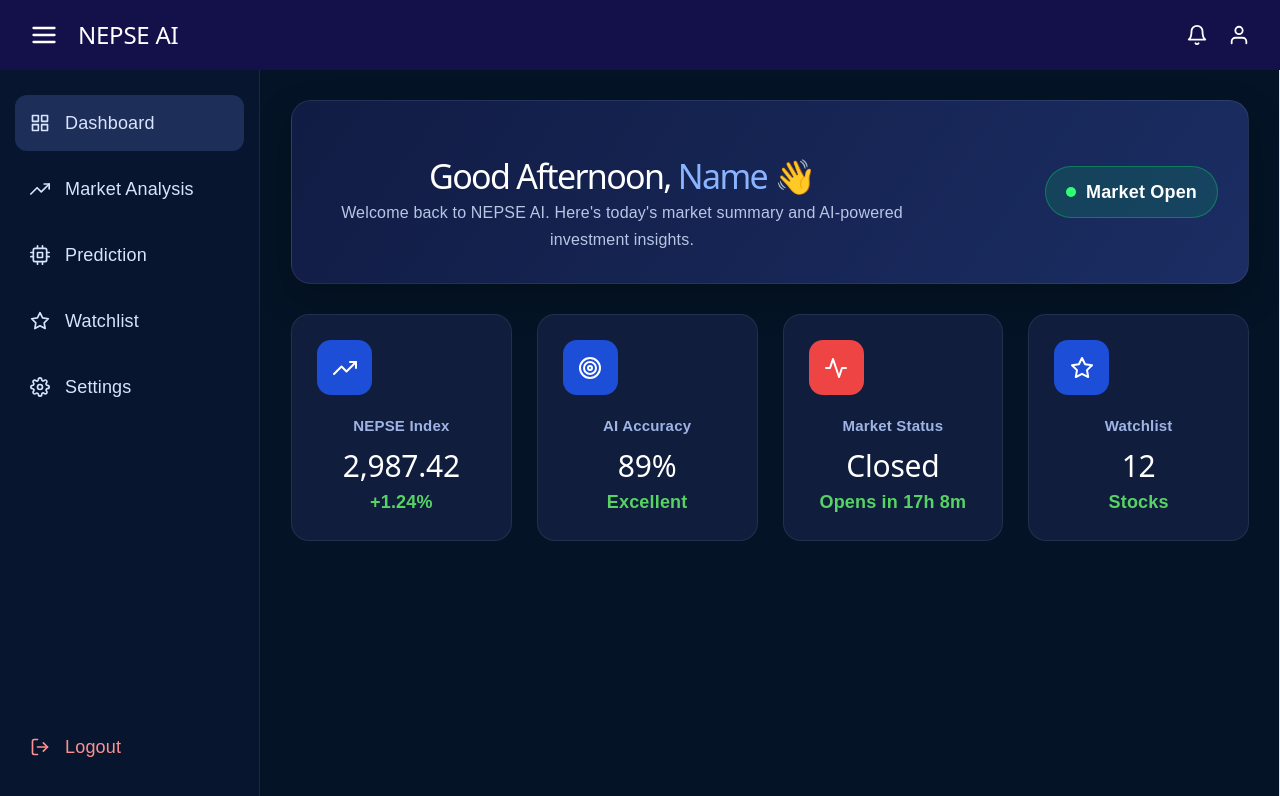
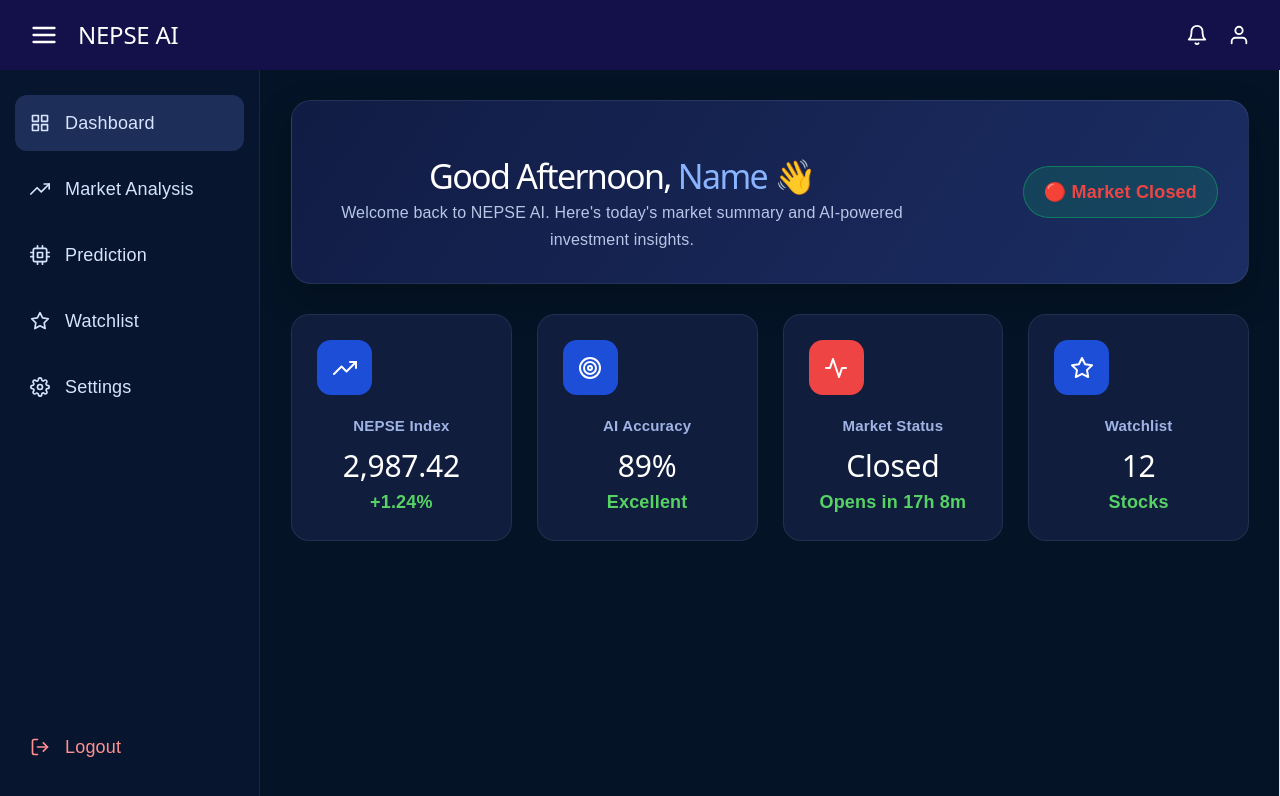
Before and after one commit to prem231631/NEPSE-AI-Web-Application, a React (Vite) app: page /dashboard in a window 1280 px wide. Shown: the top 796 px of the page. Built offline with nearby package versions, Linux system fonts and the light colour scheme.

Commit message:
Market Status Changed in WelcomeBanner Also with seperate utils 'marketStatus.js' containing time logic and directly MarketStatus imported in both welcomebanner and summarycard

```diff
--- a/src/components/SummaryCards.jsx
+++ b/src/components/SummaryCards.jsx
@@ -4,75 +4,13 @@ import {
   FiActivity,
   FiStar
 } from "react-icons/fi";
+import {getMarketStatus} from "../utils/marketStatus";
 
 import "../styles/summaryCards.css";
 
 function SummaryCards() {
-    const now = new Date();
 
-    const nepalTime = new Date(
-        now.toLocaleString("en-US", {
-            timeZone: "Asia/Kathmandu",
-        })
-    );
-
-    const day = nepalTime.getDay();      // 0 = Sunday, 6 = Saturday
-    const hour = nepalTime.getHours();
-    const minute = nepalTime.getMinutes();
-
-    const currentMinutes = hour * 60 + minute;
-
-    const marketOpenTime = 11*60;
-    const marketCloseTime= 15*60;
-
-    const isWeekday=day >=1 && day <=5;
-
-    let marketOpen = false;
-    let marketStatus = "";
-    let marketMessage = "";
-
-    if (isWeekday && currentMinutes >= marketOpenTime && currentMinutes < marketCloseTime) {
-
-        marketOpen = true;
-        marketStatus = "Open";
-
-        const remaining = marketCloseTime - currentMinutes;
-
-        const h = Math.floor(remaining / 60);
-        const m = remaining % 60;
-
-        marketMessage = `Closes in ${h}h ${m}m`;
-
-    }
-    else {
-
-        marketStatus = "Closed";
-        let nextOpen = new Date(nepalTime);
-        if (isWeekday && currentMinutes < marketOpenTime) {
-            nextOpen.setHours(11,0,0,0);
-        }
-        else {
-            nextOpen.setDate(nextOpen.getDate()+1);
-
-            while(nextOpen.getDay()===0 || nextOpen.getDay()===6){
-                nextOpen.setDate(nextOpen.getDate()+1);
-            }
-
-            nextOpen.setHours(11,0,0,0);
-        }
-
-        const diff = nextOpen - nepalTime;
-
-        const totalMinutes = Math.floor(diff/60000);
-
-        const h = Math.floor(totalMinutes/60);
-
-        const m = totalMinutes%60;
-
-        marketMessage = `Opens in ${h}h ${m}m`;
-
-    }
-
+    const {marketOpen, marketStatus, marketMessage}=getMarketStatus();
     const cards = [
         {
             icon: <FiTrendingUp />,
--- a/src/components/WelcomeBanner.jsx
+++ b/src/components/WelcomeBanner.jsx
@@ -1,5 +1,9 @@
 import "../styles/welcomeBanner.css";
+import { getMarketStatus } from "../utils/marketStatus";
+
 function WelcomeBanner(){
+    const {marketOpen, marketStatus, marketMessage}= getMarketStatus();
+
     const hour = new Date().getHours();
     let greeting ="Good Evening";
 
@@ -19,9 +23,11 @@ function WelcomeBanner(){
             </div>
 
             <div className="market-status">
-                <span className="status-dot"></span>
-
-                <p>Market Open</p>
+                <div className="welcome-status">
+                    <span className={marketOpen ? "status-open" : "status-closed"}>
+                        {marketOpen ? "🟢 Market Open" : "🔴 Market Closed"}
+                    </span>
+                </div>
             </div>
         </section>
     );
--- a/src/styles/welcomeBanner.css
+++ b/src/styles/welcomeBanner.css
@@ -37,14 +37,23 @@
     border-radius:50px;
 }
 
-.status-dot{
-    width:10px;
-    height:10px;
-    background:#31ff73;
-    border-radius:50%;
+.status-open{
+    color:#22c55e;
+    font-weight:600;
 }
 
-.market-status p{
-    color:white;
+.status-closed{
+    color:#ef4444;
     font-weight:600;
 }
+
+.welcome-status{
+    display:flex;
+    flex-direction:column;
+    gap:5px;
+}
+
+.welcome-status small{
+    color:#b7c4e0;
+    font-size:14px;
+}
--- /dev/null
+++ b/src/utils/marketStatus.js
@@ -0,0 +1,78 @@
+export function getMarketStatus() {
+
+    const now = new Date();
+
+    const nepalTime = new Date(
+        now.toLocaleString("en-US", {
+            timeZone: "Asia/Kathmandu",
+        })
+    );
+
+    const day = nepalTime.getDay();
+
+    const hour = nepalTime.getHours();
+    const minute = nepalTime.getMinutes();
+
+    const currentMinutes = hour * 60 + minute;
+
+    const marketOpenTime = 11 * 60;
+    const marketCloseTime = 15 * 60;
+
+    const isWeekday = day >= 1 && day <= 5;
+
+    let marketOpen = false;
+    let marketStatus = "";
+    let marketMessage = "";
+
+    if (
+        isWeekday &&
+        currentMinutes >= marketOpenTime &&
+        currentMinutes < marketCloseTime
+    ) {
+
+        marketOpen = true;
+        marketStatus = "Open";
+
+        const remaining = marketCloseTime - currentMinutes;
+
+        marketMessage = `Closes in ${Math.floor(remaining / 60)}h ${remaining % 60}m`;
+
+    } else {
+
+        marketStatus = "Closed";
+
+        let nextOpen = new Date(nepalTime);
+
+        if (isWeekday && currentMinutes < marketOpenTime) {
+
+            nextOpen.setHours(11, 0, 0, 0);
+
+        } else {
+
+            nextOpen.setDate(nextOpen.getDate() + 1);
+
+            while (
+                nextOpen.getDay() === 0 ||
+                nextOpen.getDay() === 6
+            ) {
+                nextOpen.setDate(nextOpen.getDate() + 1);
+            }
+
+            nextOpen.setHours(11, 0, 0, 0);
+        }
+
+        const diff = nextOpen - nepalTime;
+
+        const totalMinutes = Math.floor(diff / 60000);
+
+        marketMessage =
+            `Opens in ${Math.floor(totalMinutes / 60)}h ${totalMinutes % 60}m`;
+    }
+
+    return {
+        marketOpen,
+        marketStatus,
+        marketMessage
+    };
+
+}
```
